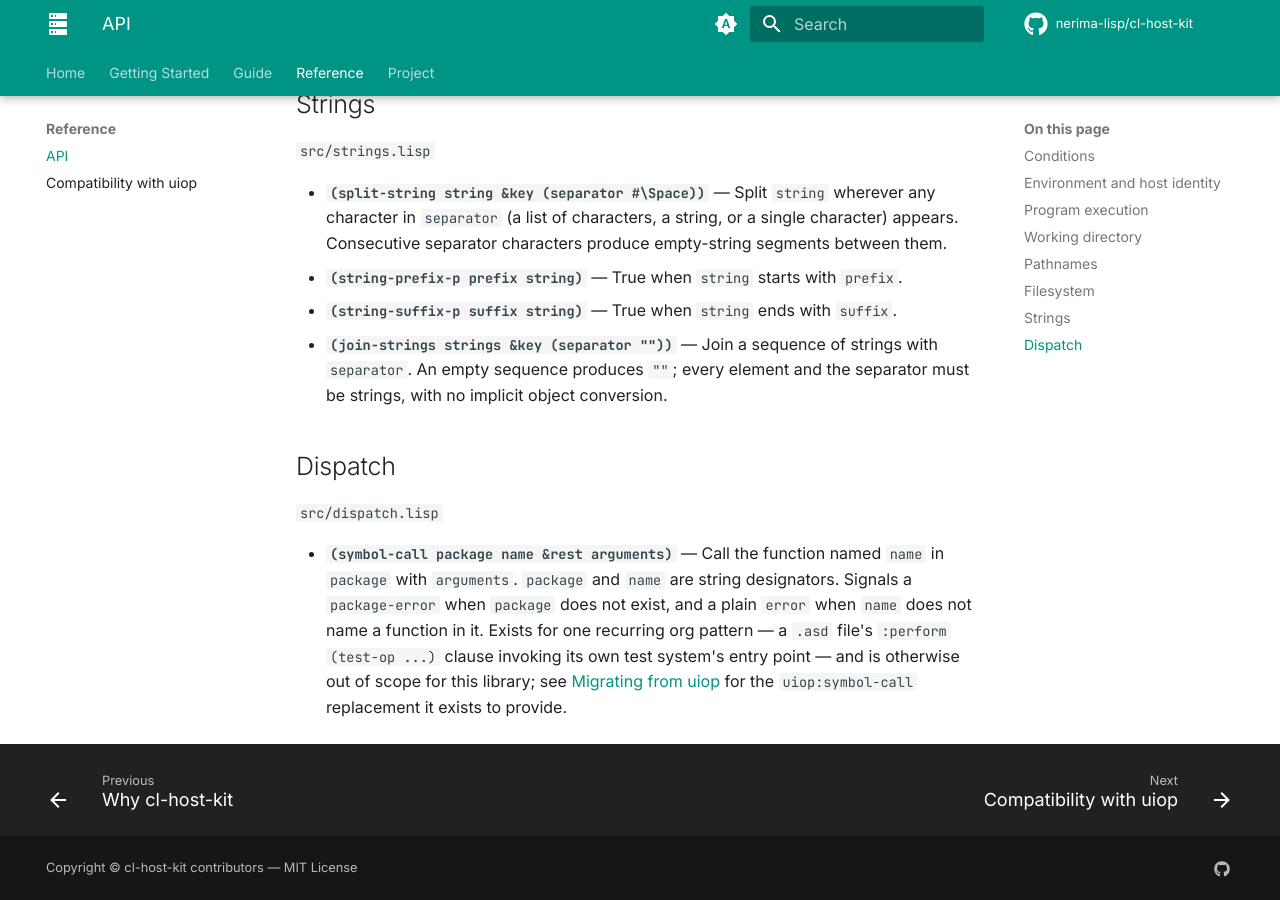
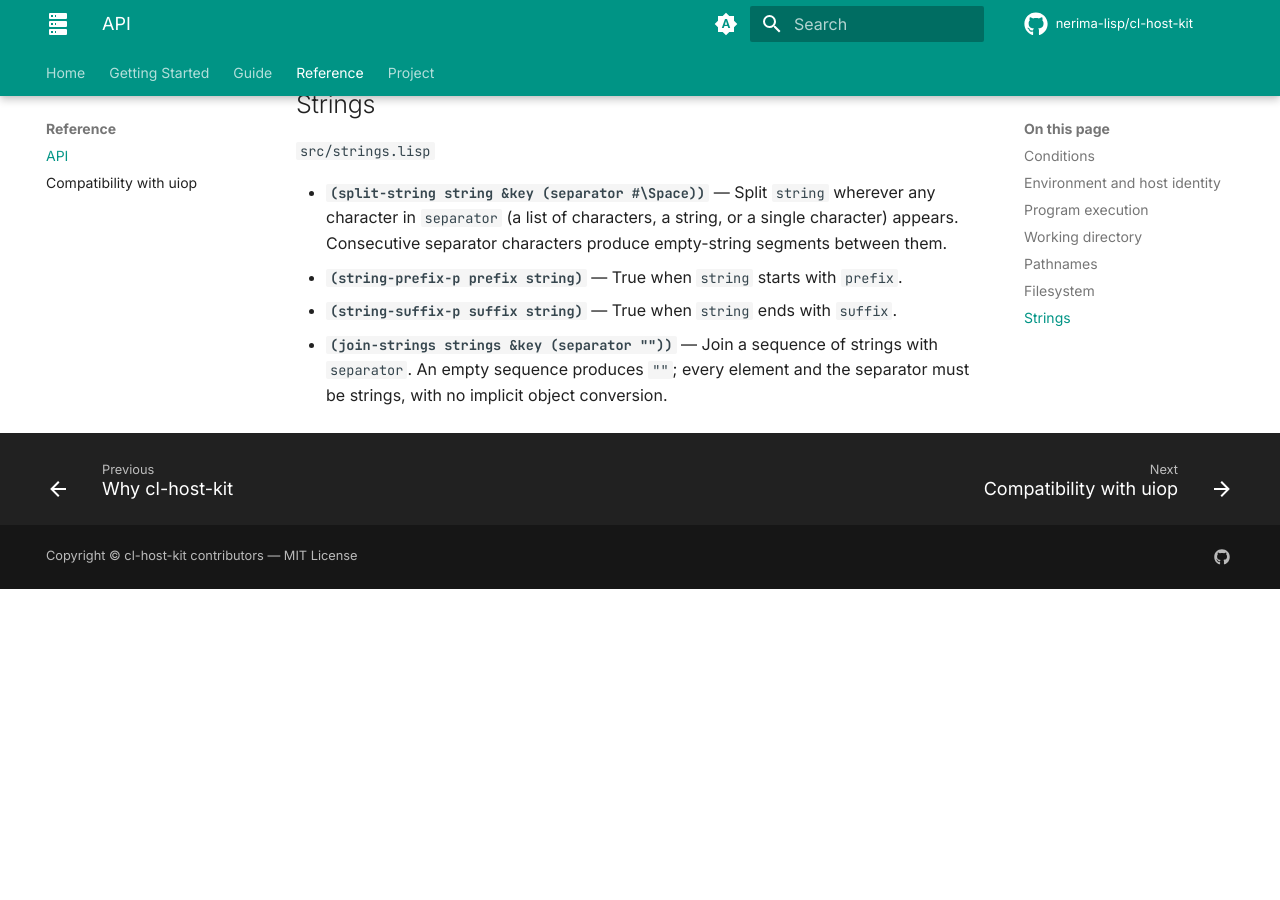
Before and after one commit to nerima-lisp/cl-host-kit, an MkDocs documentation site: the page built from docs/src/reference/api.md, in a window 1280 px wide and 900 px high, scrolled down 13226 px. Built offline with MkDocs 1.6.1 and Material for MkDocs 9.7.7, drawn with Linux system fonts in a browser that asks for light colours; comment, search, counter and statistics services are not loaded; after the commit the page ends 13815 px from its top, so only the background shows below that.

Commit message:
Revert SYMBOL-CALL: its only stated use case is structurally impossible
SYMBOL-CALL was added to cover uiop:symbol-call's one recurring org
usage -- a .asd file's :perform (test-op ...) clause. But a .asd is
read by the plain CL reader before :depends-on is ever consulted, so a
cl-host-kit-prefixed token there is a read-time PACKAGE-DOES-NOT-EXIST
error, not merely unavailable at runtime -- the exact bootstrap problem
symbol-call existed to solve, one level up. No other call site for it
exists anywhere in the org; every .asd this migration touched reverted
to a local find-symbol/find-package/funcall form instead. Keeping a
documented function whose only stated purpose cannot work is worse
than not having it.

```diff
--- a/docs/src/reference/api.md
+++ b/docs/src/reference/api.md
@@ -539,17 +539,3 @@ locks.
 - **`(join-strings strings &key (separator ""))`** — Join a sequence of
   strings with `separator`. An empty sequence produces `""`; every element
   and the separator must be strings, with no implicit object conversion.
-
-## Dispatch
-
-`src/dispatch.lisp`
-
-- **`(symbol-call package name &rest arguments)`** — Call the function named
-  `name` in `package` with `arguments`. `package` and `name` are string
-  designators. Signals a `package-error` when `package` does not exist, and a
-  plain `error` when `name` does not name a function in it. Exists for one
-  recurring org pattern — a `.asd` file's `:perform (test-op ...)` clause
-  invoking its own test system's entry point — and is otherwise out of
-  scope for this library; see
-  [Migrating from uiop](compatibility.md#direct-replacements) for the
-  `uiop:symbol-call` replacement it exists to provide.
```
Also changed, not shown: docs/src/reference/compatibility.md (+0 -1 lines), 4 other files.
